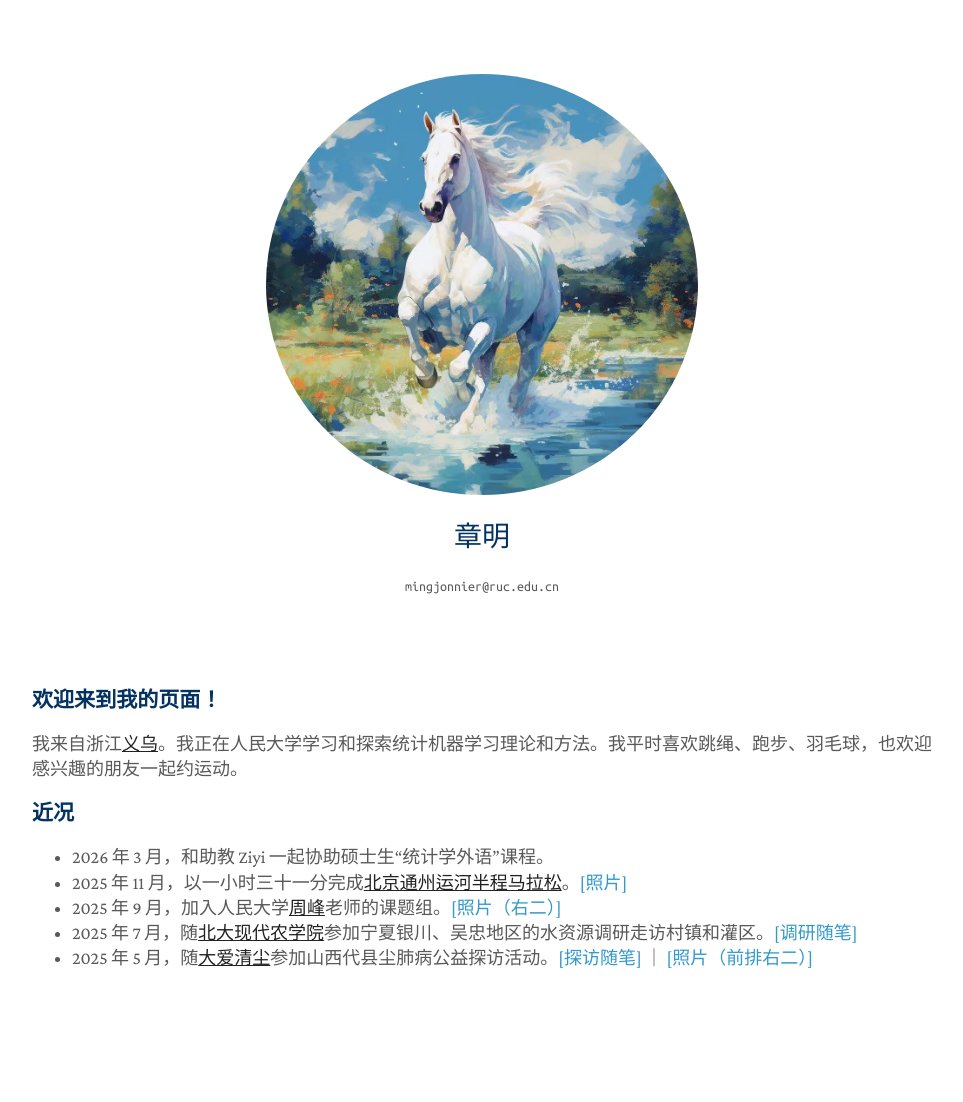
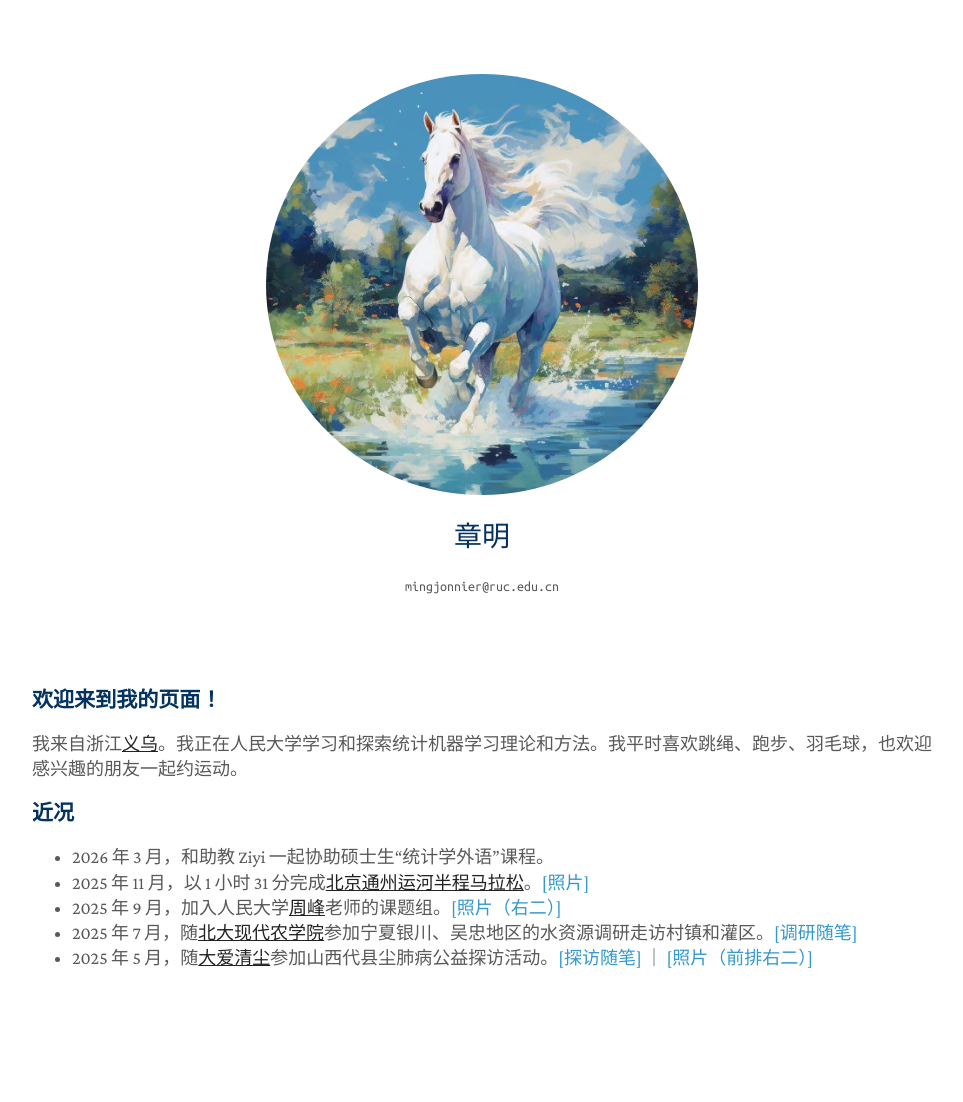
Before and after one commit to zhangming4153/zhangming4153.github.io, a Jekyll site: the page built from cn/index.md, in a window 1280 px wide. Shown: the whole page, without its empty margins (158-1121 px from the left). Built offline with Jekyll 4.4.1, drawn with Linux system fonts in a browser that asks for light colours; a style sheet for code colours, icons or effects is not loaded.

Commit message:
Update index.md

```diff
--- a/cn/index.md
+++ b/cn/index.md
@@ -10,7 +10,7 @@ title: 章明
 ### 近况
 
 - 2026 年 3 月，和助教 Ziyi 一起协助硕士生“统计学外语”课程。
-- 2025 年 11 月，以一小时三十一分完成<a href="https://baike.baidu.com/item/2025北京通州运河半程马拉松/66790330"><strong><u>北京通州运河半程马拉松</u></strong></a>。[[照片]](/assets/tongz_semimara_profile.jpg)
+- 2025 年 11 月，以 1 小时 31 分完成<a href="https://baike.baidu.com/item/2025北京通州运河半程马拉松/66790330"><strong><u>北京通州运河半程马拉松</u></strong></a>。[[照片]](/assets/tongz_semimara_profile.jpg)
 - 2025 年 9 月，加入人民大学<a href="https://zhoufeng6288.github.io"><strong><u>周峰</u></strong></a>老师的课题组。[[照片（右二）]](/assets/people_0912.jpg)
 - 2025 年 7 月，随<a href="https://www.saas.pku.edu.cn"><strong><u>北大现代农学院</u></strong></a>参加宁夏银川、吴忠地区的水资源调研走访村镇和灌区。[[调研随笔]](/assets/Ningxia.pdf)
 - 2025 年 5 月，随<a href="https://daqc.org.cn"><strong><u>大爱清尘</u></strong></a>参加山西代县尘肺病公益探访活动。[[探访随笔]](/assets/Shanxi.pdf) ｜ [[照片（前排右二）]](/assets/daai_202505.jpg)
```
